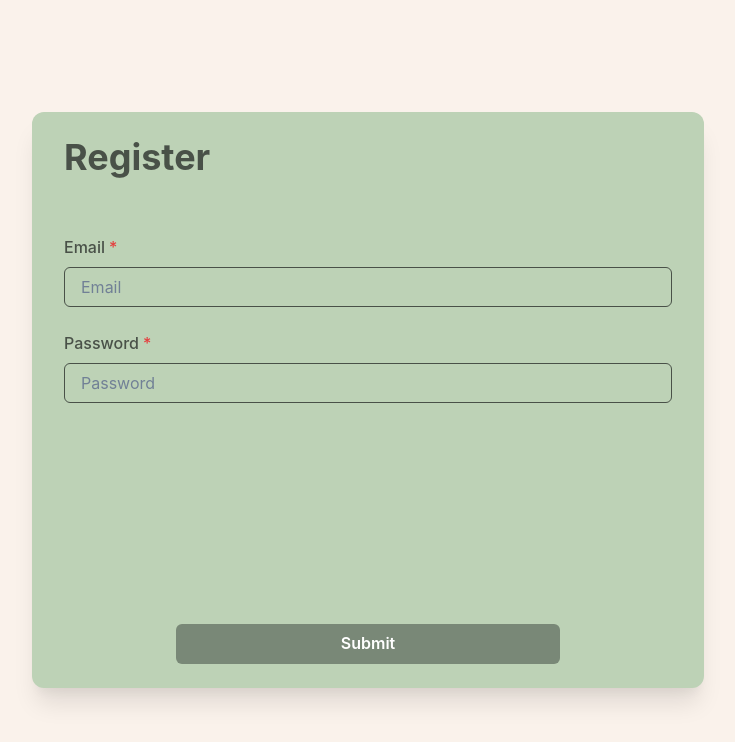
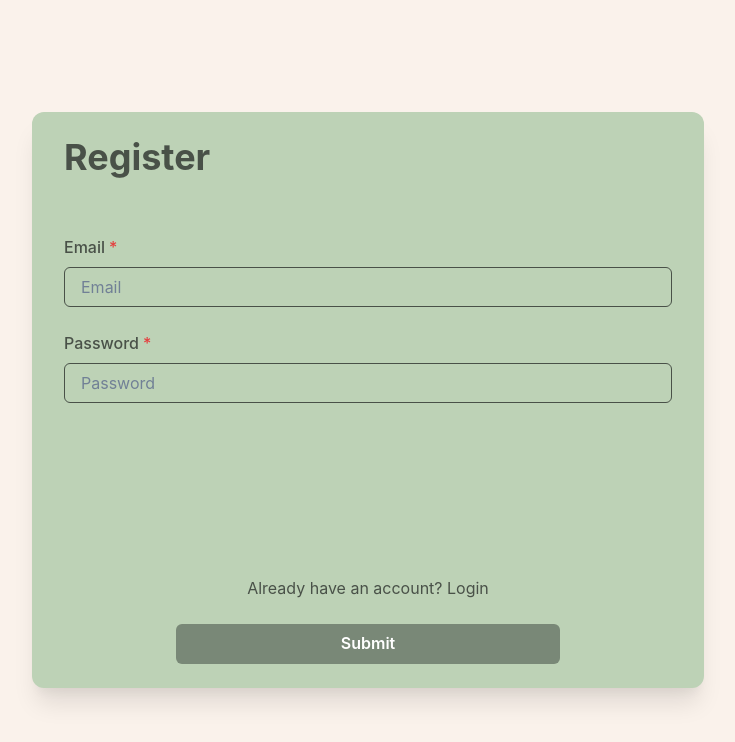
Before and after one commit to H-A-L-F/SpaceZone, a React (Create React App) app: page /auth/register in a window 1280 px wide. Shown: the top 742 px of the page, without its empty margins (272-1007 px from the left). Built offline with nearby package versions, Linux system fonts and the light colour scheme.

Commit message:
final register

```diff
--- a/src/pages/Register.jsx
+++ b/src/pages/Register.jsx
@@ -1,5 +1,6 @@
-import { Box, Button, Flex, FormControl, FormLabel, Heading, Input, Spacer } from '@chakra-ui/react'
+import { Box, Button, Center, Container, Flex, FormControl, FormLabel, Heading, Input, Spacer } from '@chakra-ui/react'
 import React, { useState } from 'react'
+import { NavLink } from 'react-router-dom'
 
 const Register = () => {
   const [email, setEmail] = useState("")
@@ -35,6 +36,9 @@ const Register = () => {
         />
       </FormControl>
       <Spacer />
+      <Center color="primary.700" alignSelf="center" w="sm">
+        <NavLink to="/auth/login">Already have an account? Login</NavLink>
+      </Center>
       <Button onClick={handleSubmit} colorScheme='primary' variant='solid' w="sm" alignSelf="center">
         Submit
       </Button>
```
